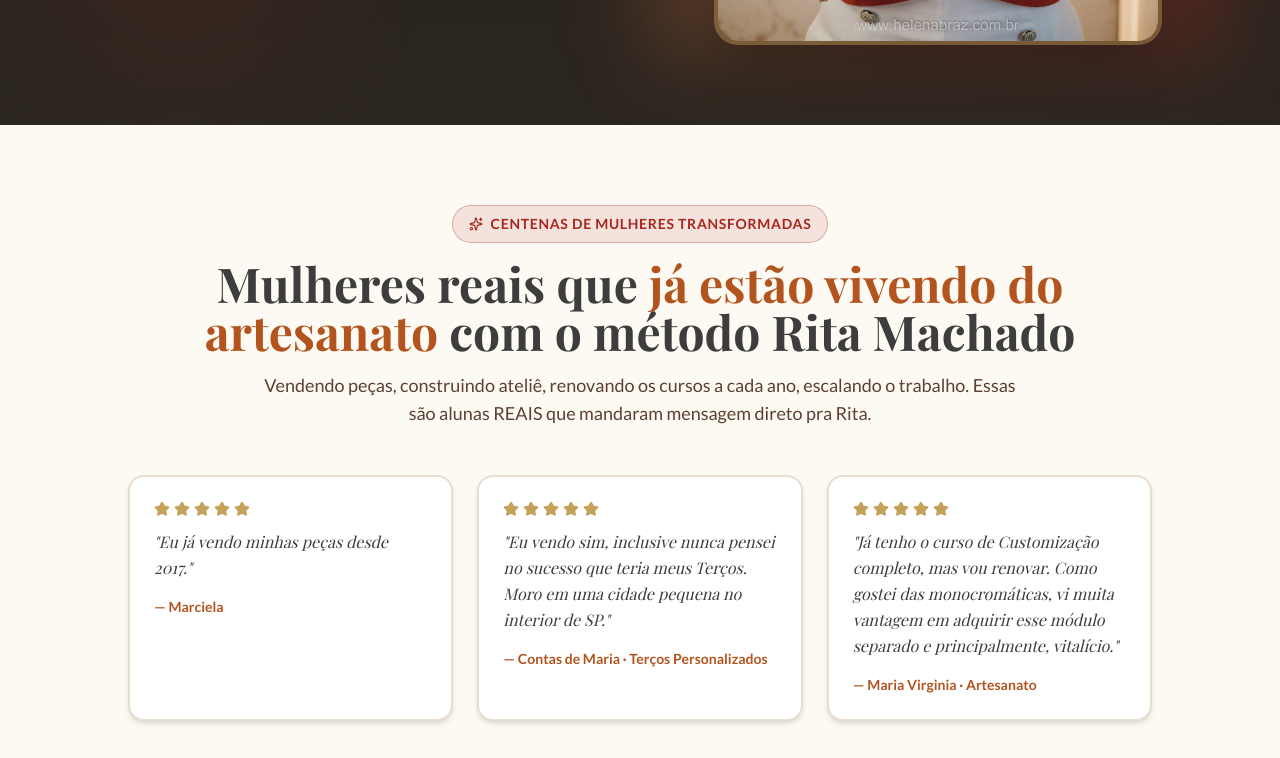
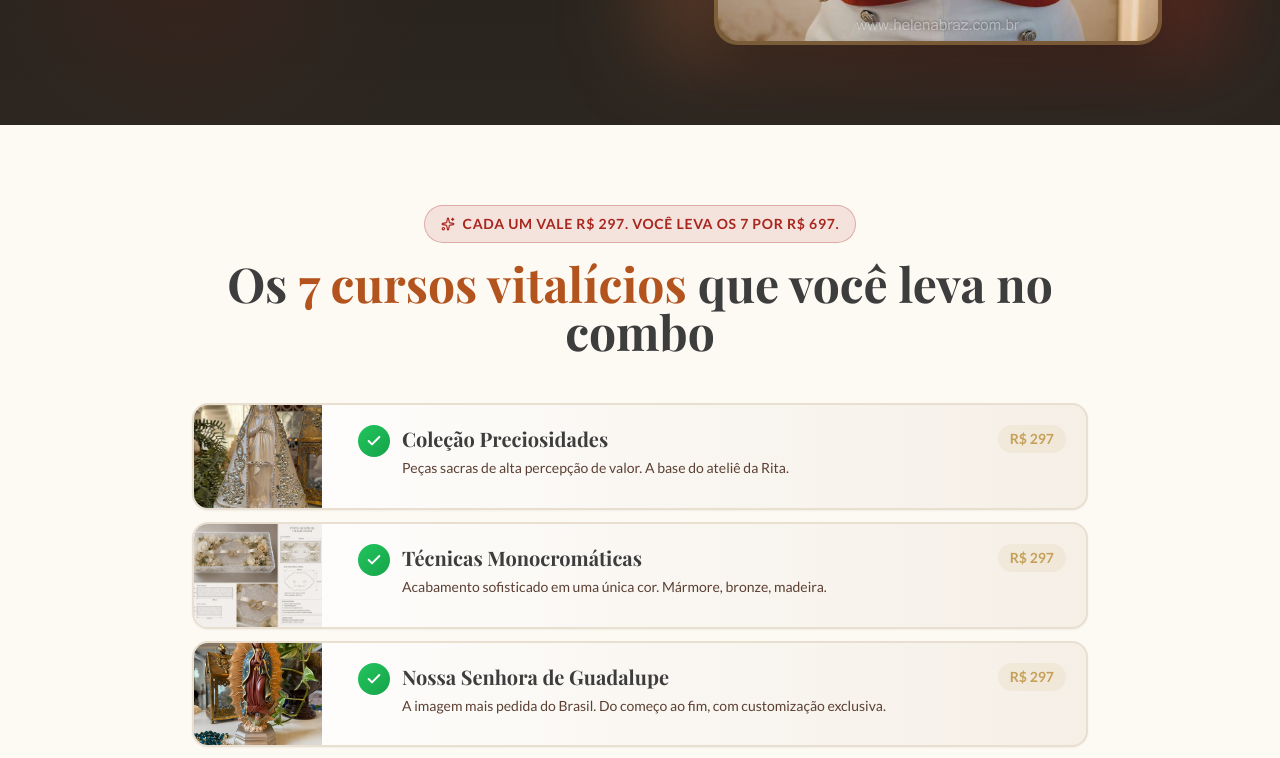
Before and after one commit to denderson2013-bot/COMBO-7-CURSOS-RITA-MACHADO, a React (Vite) app: page / in a window 1280 px wide. Shown: the part 740-1498 px from the top of the page. Built offline with nearby package versions, Linux system fonts and the light colour scheme.

Commit message:
ordem: bloco 7 cursos sobe pra 2a dobra (logo apos hero)

```diff
--- a/App.tsx
+++ b/App.tsx
@@ -817,12 +817,12 @@ function App() {
       <CheckoutFormModal open={modalOpen} onClose={() => setModalOpen(false)} />
       <TopBanner />
       <Dobra1Promessa />
+      <Dobra6TudoQueRecebe />
       <Dobra2ProvaSocial />
       <GaleriaPecas />
       <Dobra3ApertarPedra />
       <Dobra4Transicao />
       <Dobra5PassoAPasso />
-      <Dobra6TudoQueRecebe />
       <BannerDepoimentosTransformacao />
       <Dobra7ParaQuemServe />
       <Dobra8Ancoragem />
```
